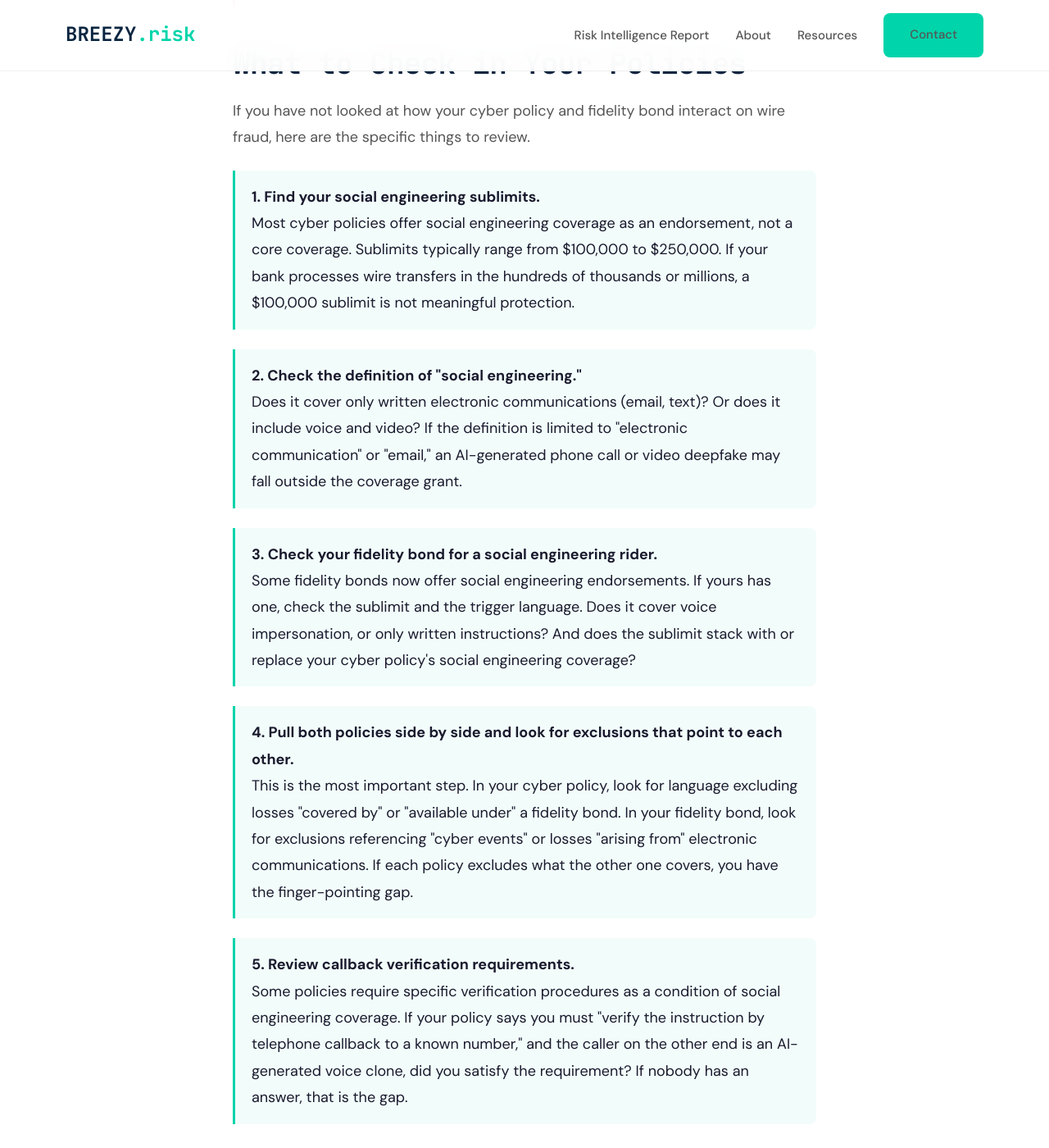
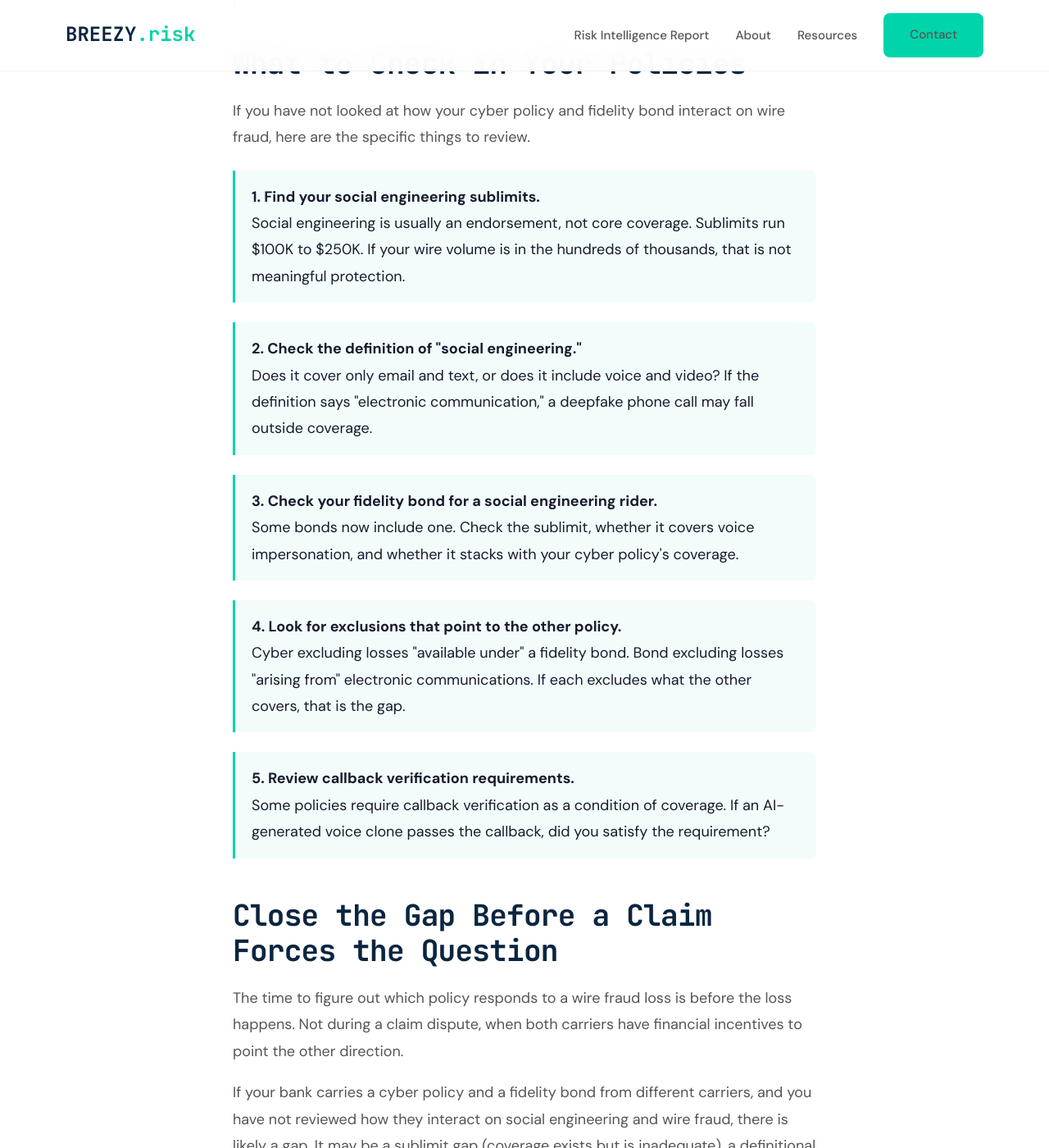
Before and after one commit to joeproe1/breezyins.com, a Jekyll site: the page built from _posts/2026-03-03-wire-fraud-cyber-claim-or-bond-claim.md, in a window 1280 px wide and 1400 px high, scrolled down 2389 px. Shown: the whole window at 82% size. Built offline with Jekyll 4.4.1, drawn with Linux system fonts in a browser that asks for light colours; some of the changed text lies outside the part shown.

Commit message:
Refine wire fraud blog: add dollar value, fix policy count, shorten checklists
- Add $475K to opening scenario
- Three policies → Two policies (blog only covers cyber and bond)
- Shorten all 5 policy check boxes to 1-2 sentences each

Co-Authored-By: Claude Opus 4.6 <noreply@anthropic.com>

```diff
--- a/_posts/2026-03-03-wire-fraud-cyber-claim-or-bond-claim.md
+++ b/_posts/2026-03-03-wire-fraud-cyber-claim-or-bond-claim.md
@@ -54,27 +54,27 @@ If you have not looked at how your cyber policy and fidelity bond interact on wi
 
 <div style="border-left: 3px solid #00D4AA; padding: 16px 20px; background: rgba(0,212,170,0.05); border-radius: 0 8px 8px 0; margin: 24px 0;">
 <strong>1. Find your social engineering sublimits.</strong><br>
-Most cyber policies offer social engineering coverage as an endorsement, not a core coverage. Sublimits typically range from $100,000 to $250,000. If your bank processes wire transfers in the hundreds of thousands or millions, a $100,000 sublimit is not meaningful protection.
+Social engineering is usually an endorsement, not core coverage. Sublimits run $100K to $250K. If your wire volume is in the hundreds of thousands, that is not meaningful protection.
 </div>
 
 <div style="border-left: 3px solid #00D4AA; padding: 16px 20px; background: rgba(0,212,170,0.05); border-radius: 0 8px 8px 0; margin: 24px 0;">
 <strong>2. Check the definition of "social engineering."</strong><br>
-Does it cover only written electronic communications (email, text)? Or does it include voice and video? If the definition is limited to "electronic communication" or "email," an AI-generated phone call or video deepfake may fall outside the coverage grant.
+Does it cover only email and text, or does it include voice and video? If the definition says "electronic communication," a deepfake phone call may fall outside coverage.
 </div>
 
 <div style="border-left: 3px solid #00D4AA; padding: 16px 20px; background: rgba(0,212,170,0.05); border-radius: 0 8px 8px 0; margin: 24px 0;">
 <strong>3. Check your fidelity bond for a social engineering rider.</strong><br>
-Some fidelity bonds now offer social engineering endorsements. If yours has one, check the sublimit and the trigger language. Does it cover voice impersonation, or only written instructions? And does the sublimit stack with or replace your cyber policy's social engineering coverage?
+Some bonds now include one. Check the sublimit, whether it covers voice impersonation, and whether it stacks with your cyber policy's coverage.
 </div>
 
 <div style="border-left: 3px solid #00D4AA; padding: 16px 20px; background: rgba(0,212,170,0.05); border-radius: 0 8px 8px 0; margin: 24px 0;">
-<strong>4. Pull both policies side by side and look for exclusions that point to each other.</strong><br>
-This is the most important step. In your cyber policy, look for language excluding losses "covered by" or "available under" a fidelity bond. In your fidelity bond, look for exclusions referencing "cyber events" or losses "arising from" electronic communications. If each policy excludes what the other one covers, you have the finger-pointing gap.
+<strong>4. Look for exclusions that point to the other policy.</strong><br>
+Cyber excluding losses "available under" a fidelity bond. Bond excluding losses "arising from" electronic communications. If each excludes what the other covers, that is the gap.
 </div>
 
 <div style="border-left: 3px solid #00D4AA; padding: 16px 20px; background: rgba(0,212,170,0.05); border-radius: 0 8px 8px 0; margin: 24px 0;">
 <strong>5. Review callback verification requirements.</strong><br>
-Some policies require specific verification procedures as a condition of social engineering coverage. If your policy says you must "verify the instruction by telephone callback to a known number," and the caller on the other end is an AI-generated voice clone, did you satisfy the requirement? If nobody has an answer, that is the gap.
+Some policies require callback verification as a condition of coverage. If an AI-generated voice clone passes the callback, did you satisfy the requirement?
 </div>
 
 ## Close the Gap Before a Claim Forces the Question
```
Also changed, not shown: other parts of _posts/2026-03-03-wire-fraud-cyber-claim-or-bond-claim.md (+2 -2 lines).
